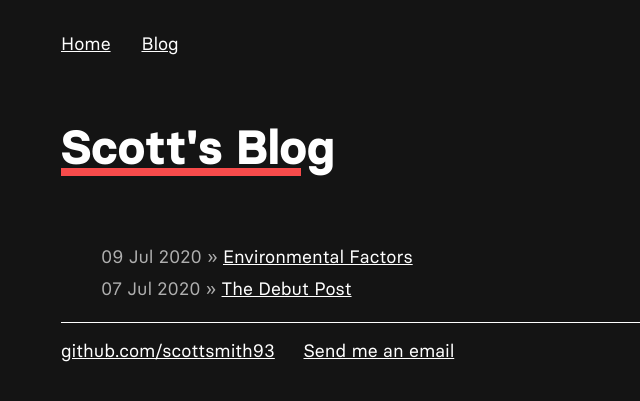
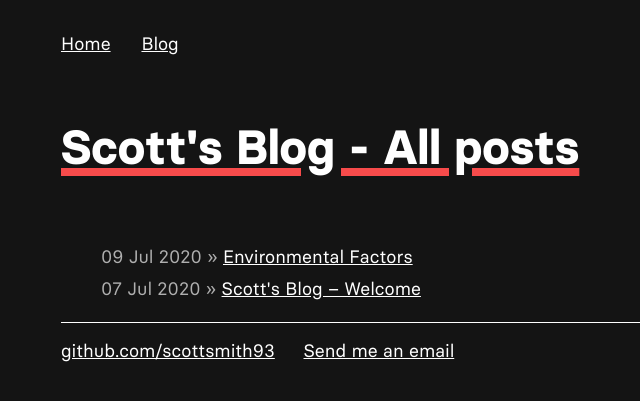
Before and after one commit to scottsmith93/scottsmith.github.io, a Jekyll site: the page built from blog/index.html, in a window 1280 px wide. Shown: the top 401 px of the page, without its empty margins (229-869 px from the left). Built offline with Jekyll 4.4.1, drawn with Linux system fonts in a browser that asks for light colours.

Commit message:
header updates

```diff
--- a/_posts/2020-07-01-welcome.md
+++ b/_posts/2020-07-01-welcome.md
@@ -1,7 +1,7 @@
 ---
 layout:       post
 date:         2020-07-07 20:19:51
-title:        The Debut Post
+title:        Scott's Blog – Welcome
 summary:      Intro to the blog and what I hope to achieve creating this
 author:       Scott Smith
 image:        /favicon.jpg
--- a/blog/index.html
+++ b/blog/index.html
@@ -1,6 +1,6 @@
 ---
 layout: default
-title: Scott's Blog
+title: Scott's Blog - All posts
 ---
 	<h1>{{ page.title }}</h1>
 	<ul class="posts">
```
